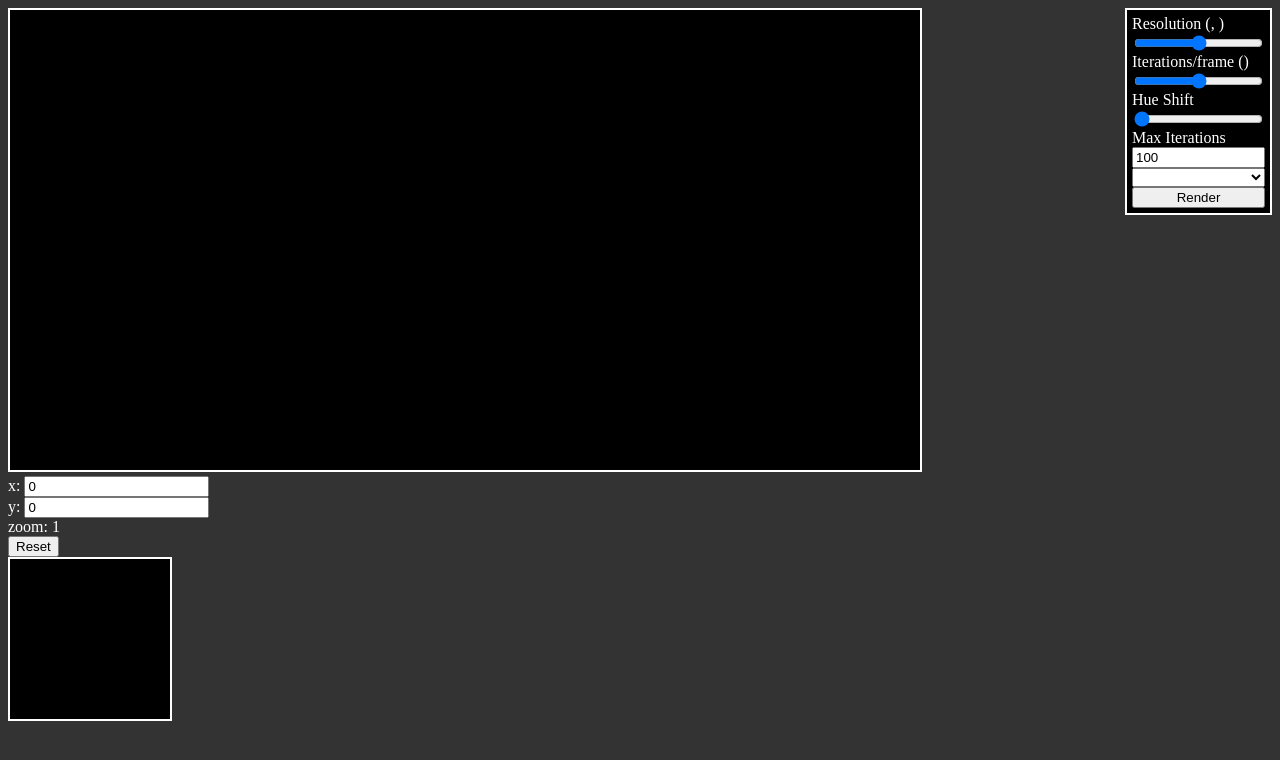
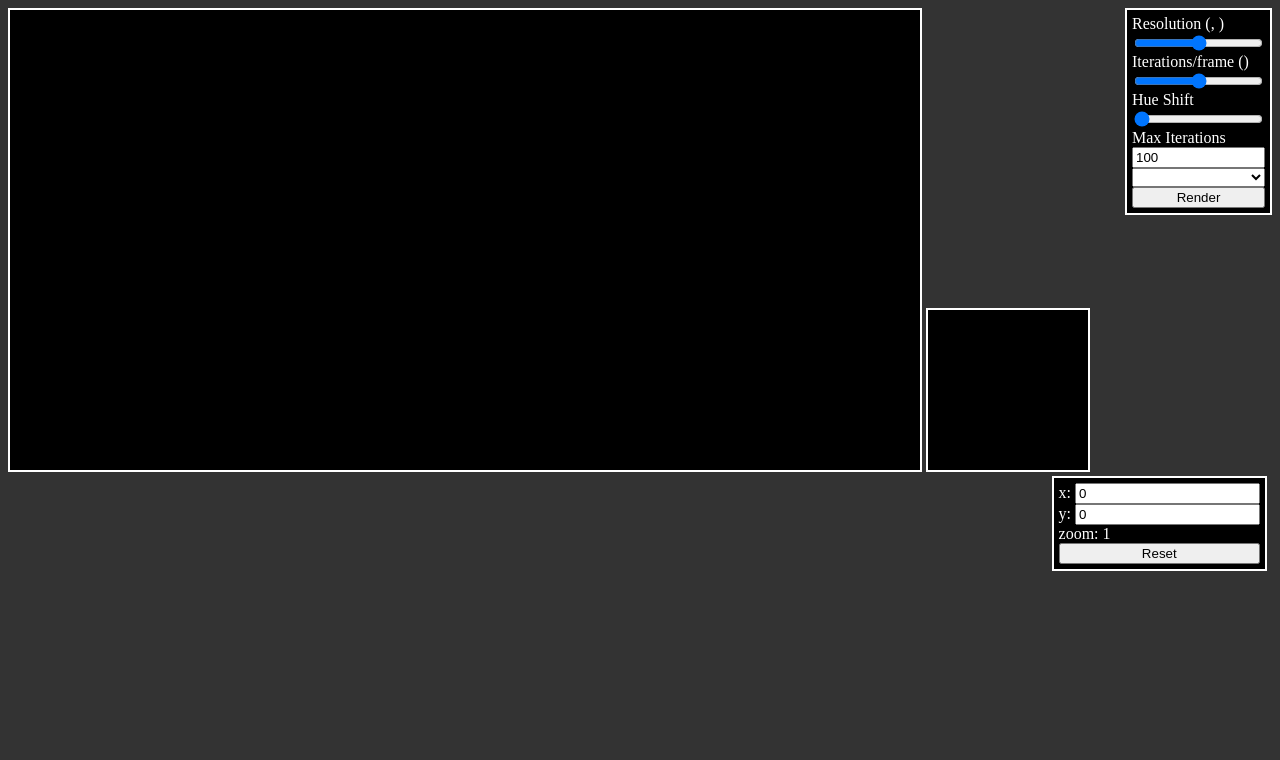
Before and after one commit to Robonics/JSFractal, a plain HTML site: page index.html in a window 1280 px wide. Drawn offline with Linux system fonts and the light colour scheme.

Commit message:
Added styles

```diff
--- a/styles/index.css
+++ b/styles/index.css
@@ -18,3 +18,14 @@ canvas {
 	display: flex;
 	flex-direction: column;
 }
+
+.zoom-box {
+	background-color: black;
+	padding: 5px;
+	border: 2px solid white;
+
+	margin-right: 5px;
+	float: right;
+	display: flex;
+	flex-direction: column;
+}
```
